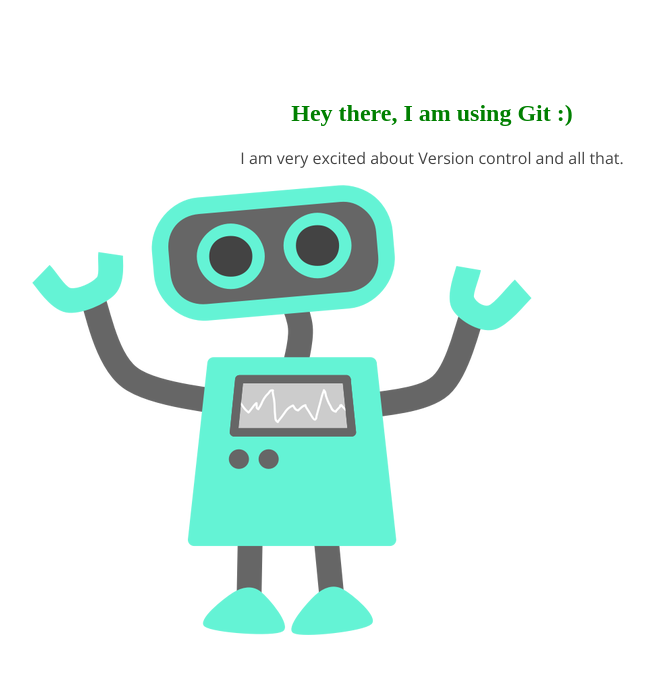
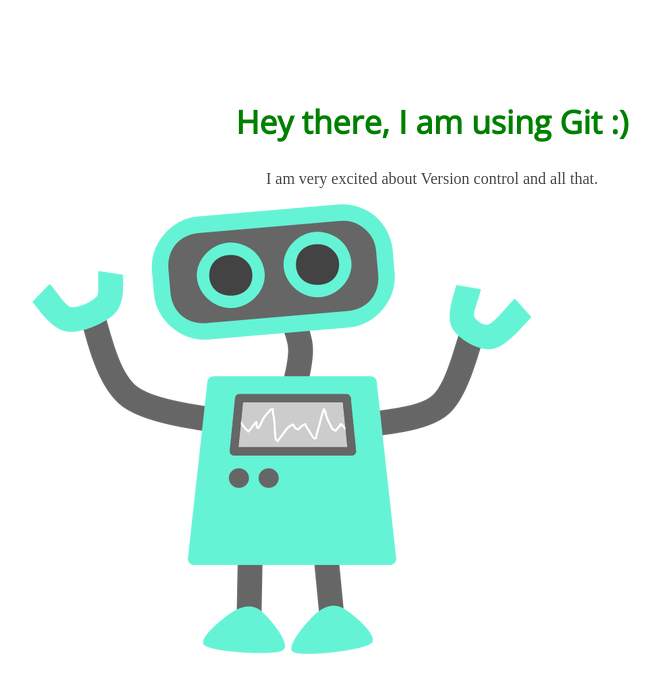
Before and after one commit to sergeinacio/my-new-repository, a plain HTML site: page index.html in a window 1280 px wide. Shown: the whole page, without its empty margins (208-868 px from the left). Drawn offline with nearby package versions, Linux system fonts and the light colour scheme.

Commit message:
changed title

```diff
--- a/css/style.css
+++ b/css/style.css
@@ -8,10 +8,10 @@ section p {
 	color: #454545;
 }
 section h1 {
-	/*font: 32px 'Open Sans';*/
+	font: 32px 'Open Sans';
 	font-weight: bold;
 	color: green;
 }
-section p {
+/*section p {
 	font: 16px 'Open Sans';
-}
+}*/
```
